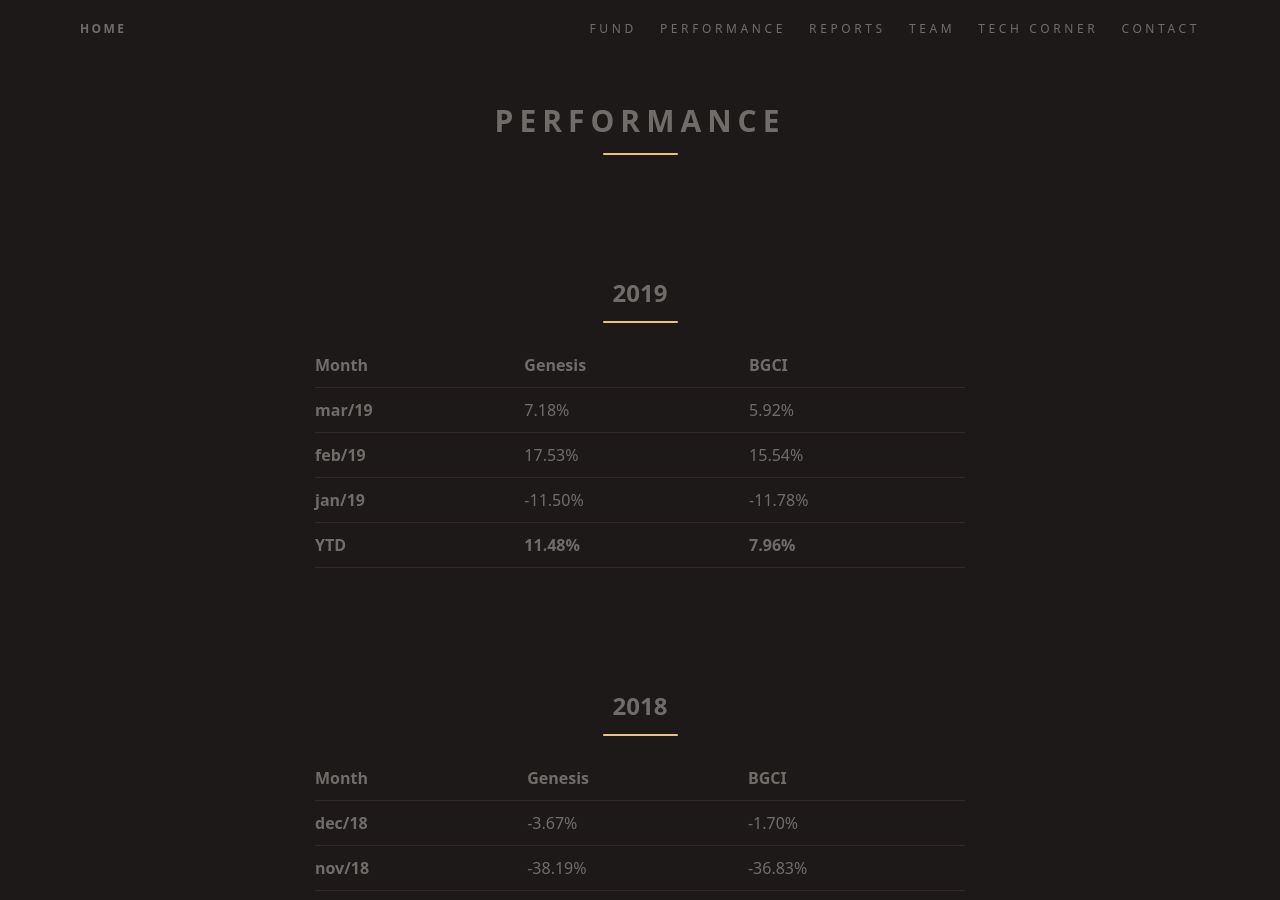
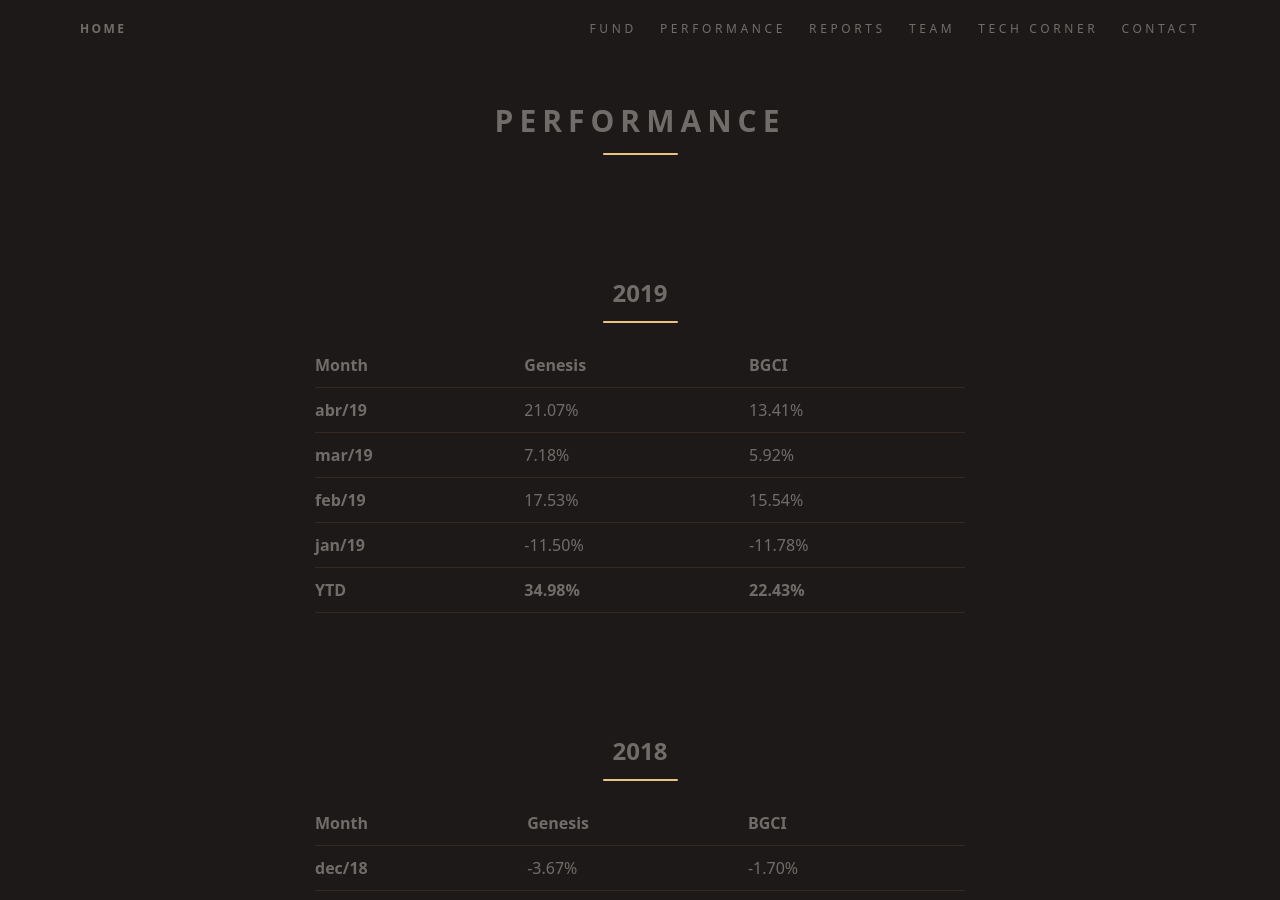
Before and after one commit to ateliedetemas/blpcrypto, a Jekyll site: the page built from en/performance.md, in a window 1280 px wide and 900 px high. Built offline with Jekyll 4.4.1, drawn with Linux system fonts in a browser that asks for light colours.

Commit message:
Update performance.md

```diff
--- a/en/performance.md
+++ b/en/performance.md
@@ -8,10 +8,11 @@ title: Performance
 
 | Month  | Genesis | BGCI    |
 |--------|---------|---------|
+| **abr/19** | 21.07%   | 13.41%   |
 | **mar/19** | 7.18%   | 5.92%   |
 | **feb/19** | 17.53%  | 15.54%  |
 | **jan/19** | -11.50% | -11.78% |
-| **YTD**    | **11.48%**  | **7.96%**   |
+| **YTD**    | **34.98%**  | **22.43%**   |
 
 ## 2018
 
```
